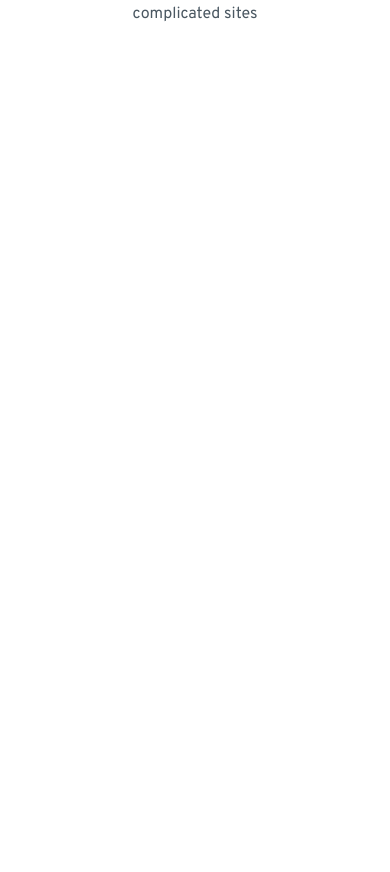
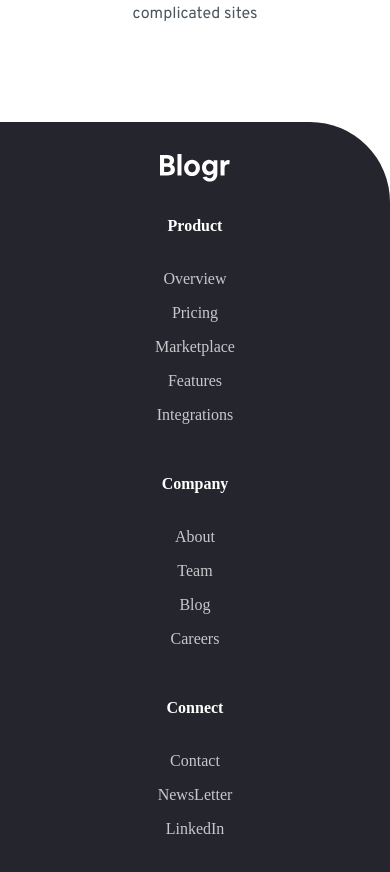
Before and after one commit to Medido1/Frontend-Mentor-Blogr-, a React (Vite) app: page / in a window 390 px wide. Shown: the part 3064-3936 px from the top of the page. Before the commit the page ends 3186 px from the top, so only its background shows below. Built offline with nearby package versions, Linux system fonts and the light colour scheme.

Commit message:
Complete footer for mobile desgin

```diff
--- /dev/null
+++ b/src/components/Footer.jsx
@@ -0,0 +1,29 @@
+import logo from '../assets/images/logo.svg';
+import '../styles/Footer.css';
+import { products, company, connect } from '../data';
+
+export default function Footer() {
+  return (
+    <footer className="footer">
+      <img src={logo} alt='logo' className='logo'/>
+      <p className='footer_heading'>Product</p>
+      <ul className='footer_links'>
+        {products.map(item =>
+          <li key={item.id}>{item.name}</li>
+        )}
+      </ul>
+      <p className="footer_heading">Company</p>
+      <ul className='footer_links'>
+        {company.map(item =>
+          <li key={item.id}>{item.name}</li>
+        )}
+      </ul>
+      <p className="footer_heading">Connect</p>
+      <ul className='footer_links'>
+        {connect.map(item =>
+          <li key={item.id}>{item.name}</li>
+        )}
+      </ul>
+    </footer>
+  )
+}
--- a/src/main.jsx
+++ b/src/main.jsx
@@ -3,10 +3,12 @@ import { createRoot } from 'react-dom/client'
 import './index.css';
 import Header from './components/Header';
 import Main from './components/Main';
+import Footer from './components/Footer';
 
 createRoot(document.getElementById('root')).render(
   <StrictMode>
     <Header />
     <Main />
+    <Footer />
   </StrictMode>,
 )
--- /dev/null
+++ b/src/styles/Footer.css
@@ -0,0 +1,24 @@
+.footer {
+  background: var(--Very_dark_black_blue);
+  padding: 2rem;
+  display: flex;
+  flex-direction: column;
+  align-items: center;
+  gap: 2rem;
+  text-align: center;
+  border-radius: 0 5rem 0 0;
+}
+
+.footer_heading {
+  color: white;
+  font-weight: 600;
+}
+
+.footer ul {
+  list-style: none;
+  color: var(--Grayish_blue);
+}
+
+.footer ul li {
+  margin-bottom: 1rem;
+}
```
